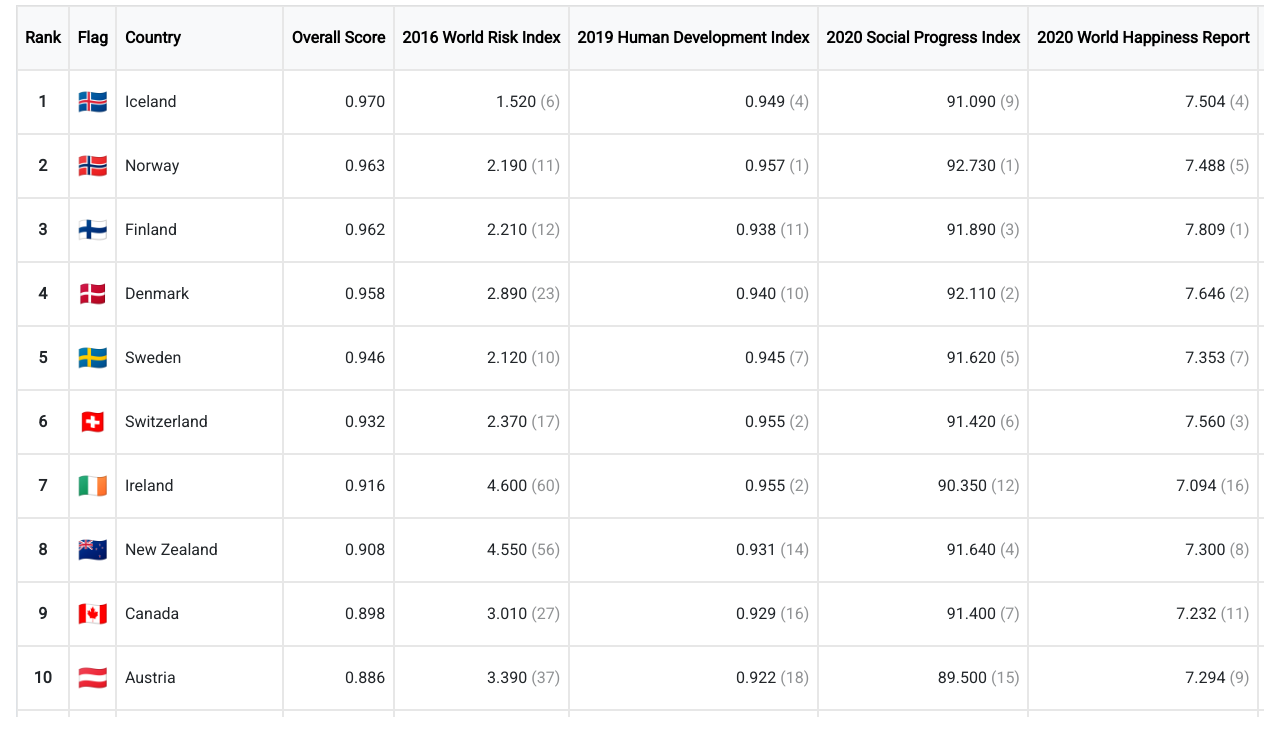
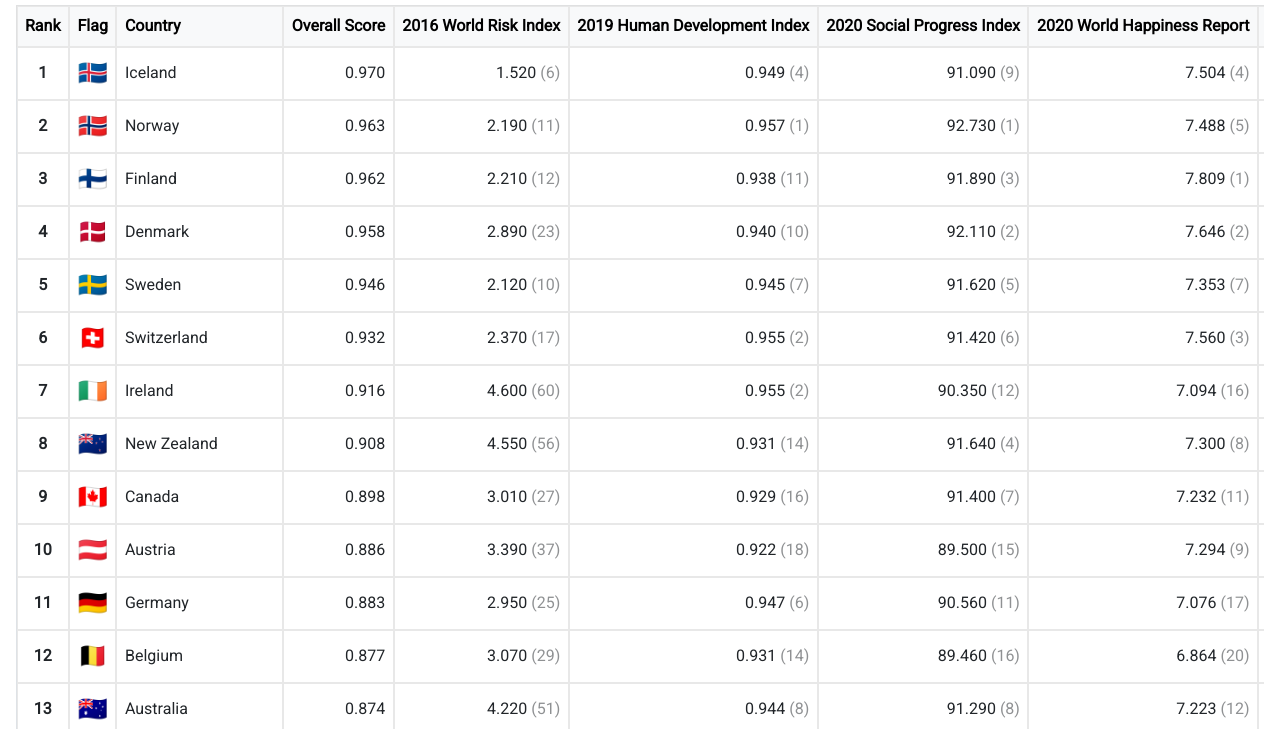
Before and after one commit to jhicksdev/country-rankings, a website: page index.html in a window 1280 px wide. Shown: the part 67-796 px from the top of the page. Drawn offline with nearby package versions, Linux system fonts and the light colour scheme.

Commit message:
Add resize event handler

```diff
--- a/style.css
+++ b/style.css
@@ -20,13 +20,11 @@
 
 #report-table tr,
 #report-table th {
-  height: 64px;
   vertical-align: middle;
 }
 
 th,
 td {
-  padding: 6px;
-  outline: 1px solid rgb(231, 231, 231);
+  outline: 1px solid #e8e8e8;
   outline-offset: -1px;
 }
--- a/table.js
+++ b/table.js
@@ -3,13 +3,10 @@
 const headerRow = element.children[0].children[0];
 const body = element.children[1];
 
-const vh = Math.max(
-  document.documentElement.clientHeight || 0,
-  window.innerHeight || 0
-);
-
 const wrapperY = wrapper.getBoundingClientRect().y;
-wrapper.style.height = `calc(${vh - wrapperY}px - 1em)`;
+window.addEventListener("resize", () => {
+  wrapper.style.height = `calc(${window.innerHeight - wrapperY}px - 1em)`;
+});
 
 fetch("resources/json/data.json")
   .then((res) => res.json())
```
Also changed, not shown: 1 other file.
